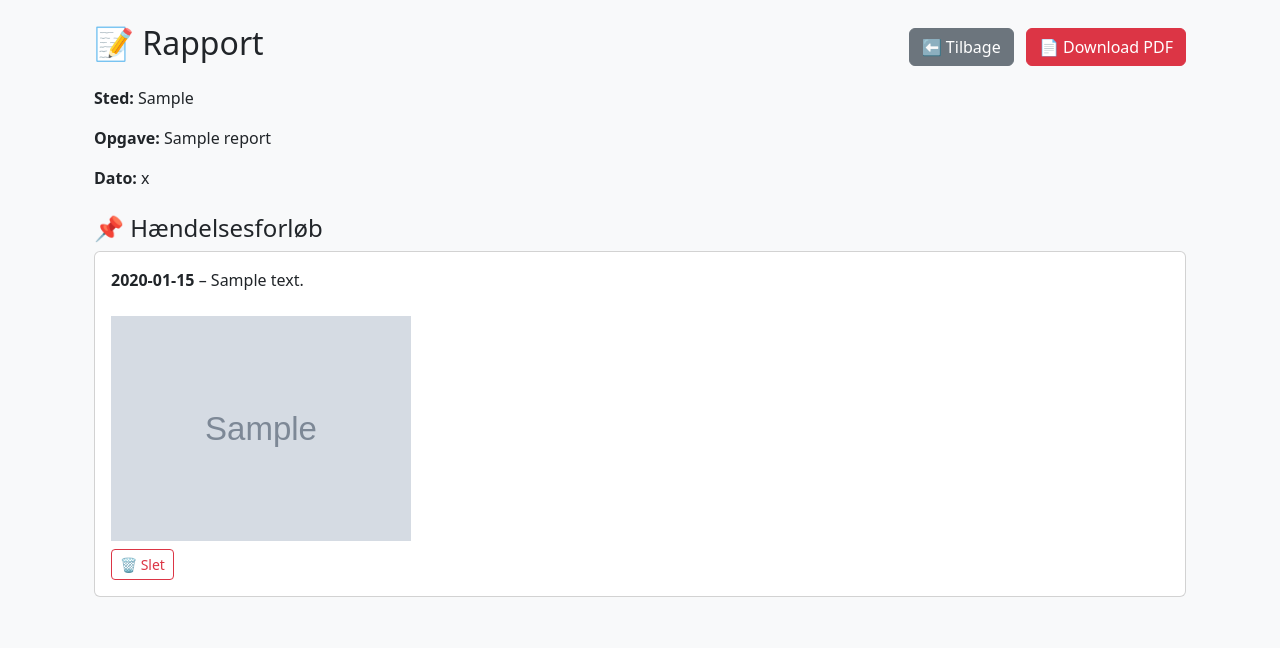
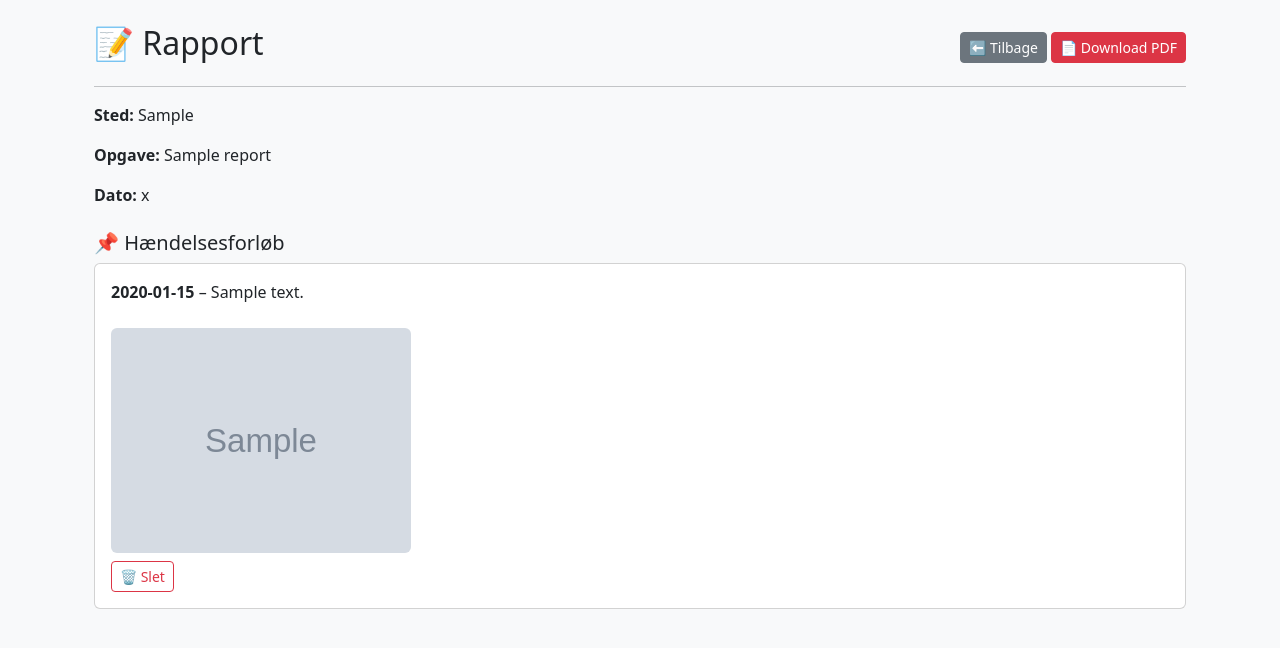
Before and after one commit to Simonsen9430/bjaergningsrapport---v2, a Flask app: page /rapport/1 in a window 1280 px wide. Shown: the part 66-714 px from the top of the page. Run offline with Flask 3, Linux system fonts and the light colour scheme; a user stored in the database is signed in; tables that the repository leaves empty hold one stand-in row (values such as "Sample post"); grey boxes marked "Sample" are stand-in pictures.

Commit message:
Opdateret rapport.html med base.html og hændelsessletning

```diff
--- a/templates/rapport.html
+++ b/templates/rapport.html
@@ -2,33 +2,37 @@
 
 {% block content %}
 <div class="container mt-4">
-    <div class="d-flex justify-content-between align-items-center mb-3">
+    <div class="d-flex justify-content-between align-items-center flex-wrap">
         <h2>📝 Rapport</h2>
-        <div>
-            <a href="{{ url_for('rapporter') }}" class="btn btn-secondary me-2">⬅️ Tilbage</a>
-            <a href="{{ url_for('download_pdf', report_id=report_id) }}" class="btn btn-danger">📄 Download PDF</a>
+        <div class="mt-2 mt-md-0">
+            <a href="{{ url_for('rapporter') }}" class="btn btn-secondary btn-sm">⬅️ Tilbage</a>
+            <a href="{{ url_for('download_pdf', report_id=report_id) }}" class="btn btn-danger btn-sm">📄 Download PDF</a>
         </div>
     </div>
 
-    <div class="mb-4">
-        <p><strong>Sted:</strong> {{ report[1] }}</p>
-        <p><strong>Opgave:</strong> {{ report[2] }}</p>
-        <p><strong>Dato:</strong> {{ report[0][:16].replace('T', ' ') }}</p>
-    </div>
+    <hr>
+    <p><strong>Sted:</strong> {{ report[1] }}</p>
+    <p><strong>Opgave:</strong> {{ report[2] }}</p>
+    <p><strong>Dato:</strong> {{ report[0][:16].replace('T', ' ') }}</p>
 
-    <h4>📌 Hændelsesforløb</h4>
-    {% for entry in entries %}
+    <h5 class="mt-4">📌 Hændelsesforløb</h5>
+
+    {% if entries %}
+        {% for entry in entries %}
         <div class="card mb-3">
             <div class="card-body">
                 <p><strong>{{ entry[1] }}</strong> – {{ entry[2] }}</p>
                 {% if entry[3] %}
-                    <img src="{{ url_for('static', filename='uploads/' + entry[3]) }}" class="img-fluid mt-2" style="max-width: 300px;">
+                    <img src="{{ url_for('static', filename='uploads/' + entry[3]) }}" class="img-fluid rounded mt-2" style="max-width: 300px;">
                 {% endif %}
                 <form method="post" action="{{ url_for('slet_haendelse', report_id=report_id, entry_id=entry[0]) }}" class="mt-2" onsubmit="return confirm('Er du sikker på, at du vil slette denne hændelse?')">
-                    <button type="submit" class="btn btn-sm btn-outline-danger">🗑️ Slet</button>
+                    <button type="submit" class="btn btn-outline-danger btn-sm">🗑️ Slet</button>
                 </form>
             </div>
         </div>
-    {% endfor %}
+        {% endfor %}
+    {% else %}
+        <p class="text-muted">Ingen hændelser fundet.</p>
+    {% endif %}
 </div>
 {% endblock %}
```
